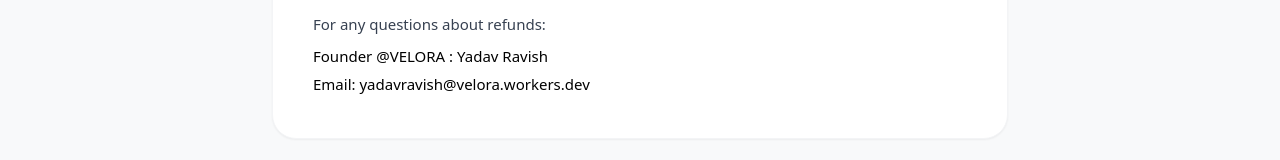
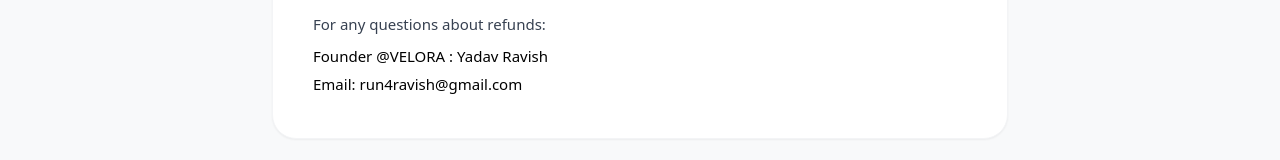
Before and after one commit to Ravs10/saas-starter-kit, a Next.js app: page /refund in a window 1280 px wide. Shown: the part 1024-1184 px from the top of the page. Built offline with nearby package versions, Linux system fonts and the light colour scheme.

Commit message:
Update contact email for refund inquiries

```diff
--- a/app/refund/page.tsx
+++ b/app/refund/page.tsx
@@ -42,7 +42,7 @@ export default function RefundPage() {
             <h2 className="text-lg font-bold text-black mb-2">5. Contact</h2>
             <p>For any questions about refunds:</p>
             <p className="mt-1 font-medium text-black">Founder @VELORA : Yadav Ravish</p>
-            <p className="font-medium text-black">Email: yadavravish@velora.workers.dev</p>
+            <p className="font-medium text-black">Email: run4ravish@gmail.com</p>
           </section>
 
         </div>
```
